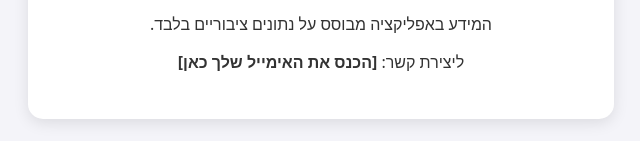
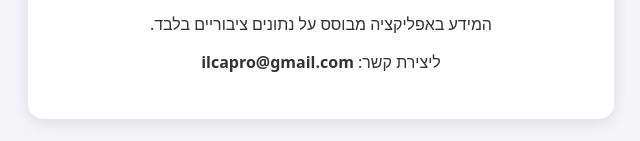
Before and after one commit to zol-delek/zol-delek-backend, a website: page index.html in a window 1280 px wide. Shown: the part 309-450 px from the top of the page, without its empty margins (319-959 px from the left). Drawn offline with Linux system fonts and the light colour scheme.

Commit message:
Update index.html

```diff
--- a/index.html
+++ b/index.html
@@ -20,7 +20,7 @@
         <h2>מדיניות פרטיות (Privacy Policy)</h2>
         <p>אפליקציית "זול דלק" אינה אוספת, שומרת או משתפת מידע אישי של משתמשים.</p>
         <p>המידע באפליקציה מבוסס על נתונים ציבוריים בלבד.</p>
-        <p>ליצירת קשר: <strong>[הכנס את האימייל שלך כאן]</strong></p>
+        <p>ליצירת קשר: <strong>ilcapro@gmail.com</strong></p>
     </div>
 </body>
 </html>
```
